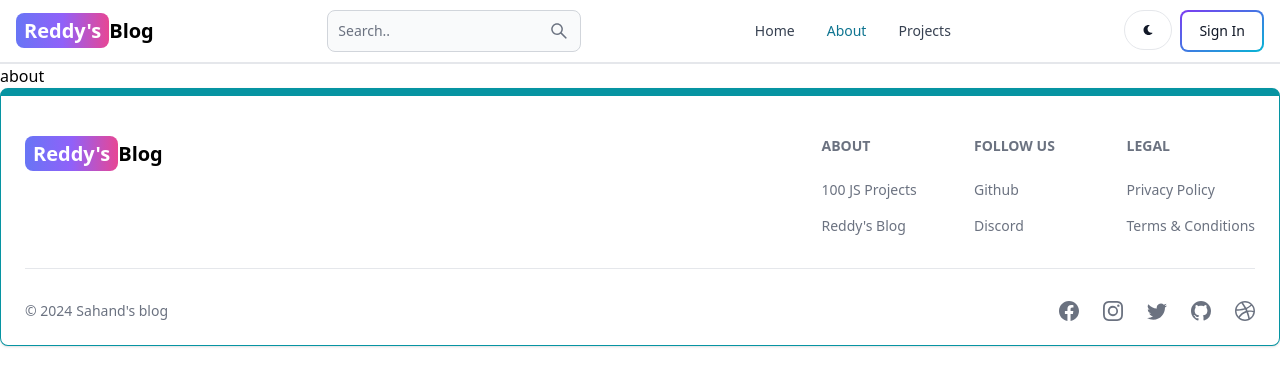
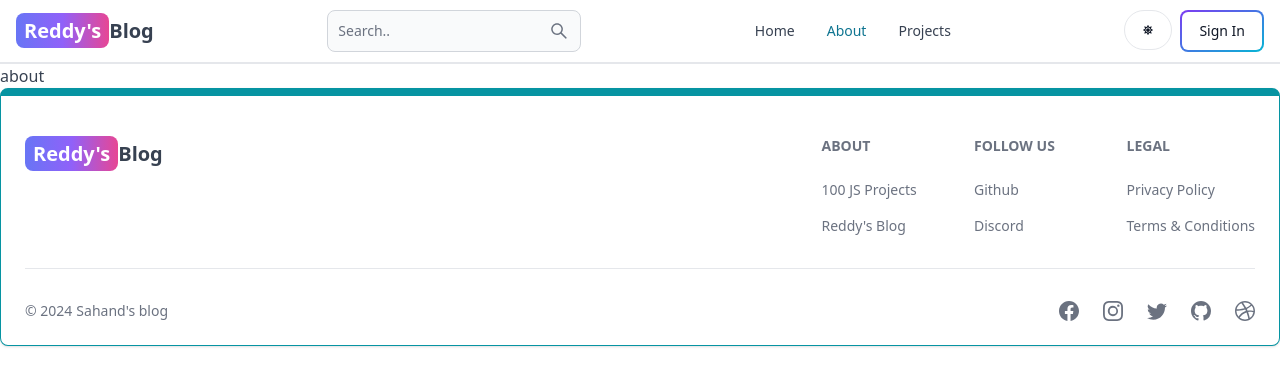
Before and after one commit to Srinivasareddy23/mern-blog, a React (Vite) app in the folder client/: page /about in a window 1280 px wide. Shown: the top 386 px of the page. Built offline with nearby package versions, Linux system fonts and the light colour scheme; no server answers.

Commit message:
Make the dashboard private.

```diff
--- a/client/src/App.jsx
+++ b/client/src/App.jsx
@@ -8,6 +8,7 @@
 import Dashboard from './pages/Dashboard';
 import Header from './components/Header';
 import FooterCom from './components/Footer';
+import PrivateRoute from './components/PrivateRoute';
 
 function App() {
   return (
@@ -20,7 +21,9 @@
         <Route path="signup" element={<Signup />}/>
         <Route path="projects" element={<Projects />}/>
         <Route path="about" element={<About />}/>
-        <Route path="dashboard" element={<Dashboard />}/>
+        <Route element={<PrivateRoute />}>
+          <Route path="dashboard" element={<Dashboard />}/>
+        </Route>
       </Routes>
       <FooterCom />
       </BrowserRouter>
--- a/client/src/components/Header.jsx
+++ b/client/src/components/Header.jsx
@@ -2,11 +2,15 @@
 import { Avatar, Button, Dropdown, Navbar, TextInput } from "flowbite-react";
 import { Link, useLocation } from 'react-router-dom';
 import {AiOutlineSearch} from 'react-icons/ai';
-import {FaMoon} from 'react-icons/fa';
+import {FaMoon , FaSun} from 'react-icons/fa';
 import { selectUser } from '../redux/user/userSlice';
-import { useSelector } from 'react-redux';
+import { useSelector , useDispatch } from 'react-redux';
+import { toggleTheme } from '../redux/theme/themeSlice';
+import { selectTheme } from '../redux/theme/themeSlice';
 
 function Header() {
+  const dispatch = useDispatch();
+  const theme = useSelector(selectTheme);
   const path = useLocation().pathname;
   const currentUser = useSelector(selectUser);
   return (
@@ -22,8 +26,8 @@
           <AiOutlineSearch />
         </Button>
         <div className='flex gap-2 md:order-2'>
-          <Button className='w-12 h-10 hidden sm:inline' color='gray' pill>
-            <FaMoon />
+          <Button className='w-12 h-10 hidden sm:inline' color='gray' pill onClick={() => dispatch(toggleTheme())}>
+            {theme==='light' ? <FaSun /> : <FaMoon />}
           </Button>
           {currentUser ? (
           <Dropdown
--- /dev/null
+++ b/client/src/components/PrivateRoute.jsx
@@ -0,0 +1,11 @@
+import React from 'react';
+import { useSelector } from 'react-redux';
+import { selectUser } from '../redux/user/userSlice';
+import { Outlet, Navigate } from 'react-router-dom';
+
+function PrivateRoute() {
+
+  const currentUser = useSelector(selectUser);
+  return currentUser ? <Outlet /> : <Navigate to="/sign-in" />
+}
+export default PrivateRoute;
--- /dev/null
+++ b/client/src/components/ThemeProvider.jsx
@@ -0,0 +1,15 @@
+import { useSelector } from 'react-redux';
+import { selectTheme } from '../redux/theme/themeSlice';
+
+export default function ThemeProvider({children}){
+  const theme = useSelector(selectTheme);
+  return (
+    <div className={theme}>
+
+      <div className='bg-white text-gray-700 dark:text-gray-200 dark:bg-[rgb(16,23,42)] min-h-screen'>
+        {children}
+      </div>
+
+    </div>
+  );
+}
--- a/client/src/main.jsx
+++ b/client/src/main.jsx
@@ -5,11 +5,14 @@
 import { store, persistor } from './redux/store.js';
 import { Provider } from 'react-redux';
 import { PersistGate } from 'redux-persist/integration/react';
+import ThemeProvider from './components/ThemeProvider.jsx';
 
 ReactDOM.createRoot(document.getElementById('root')).render(
   <PersistGate persistor={persistor} >
     <Provider store={store}>
-      <App />
+      <ThemeProvider>
+        <App />
+      </ThemeProvider>
     </Provider>
   </PersistGate>
 )
--- a/client/src/redux/store.js
+++ b/client/src/redux/store.js
@@ -2,9 +2,11 @@
 import userReducer from './user/userSlice';
 import { persistStore, persistReducer } from 'redux-persist';
 import storage from 'redux-persist/lib/storage';
+import themeSlice from './theme/themeSlice';
 
 const rootReducer = combineReducers({
   user: userReducer,
+  theme : themeSlice,
 });
 
 const persistConfig = {
--- /dev/null
+++ b/client/src/redux/theme/themeSlice.js
@@ -0,0 +1,21 @@
+import { createSlice } from "@reduxjs/toolkit";
+
+const initialState = {
+  theme : 'light',
+};
+
+const themeSlice = createSlice({
+  name : 'theme',
+  initialState,
+  reducers : {
+    toggleTheme : (state) => {
+      state.theme = state.theme === 'light' ? 'dark' : 'light';
+    }
+  },
+});
+
+export const {toggleTheme} = themeSlice.actions;
+
+export const selectTheme = (state) => state.theme.theme;
+
+export default themeSlice.reducer;
```
